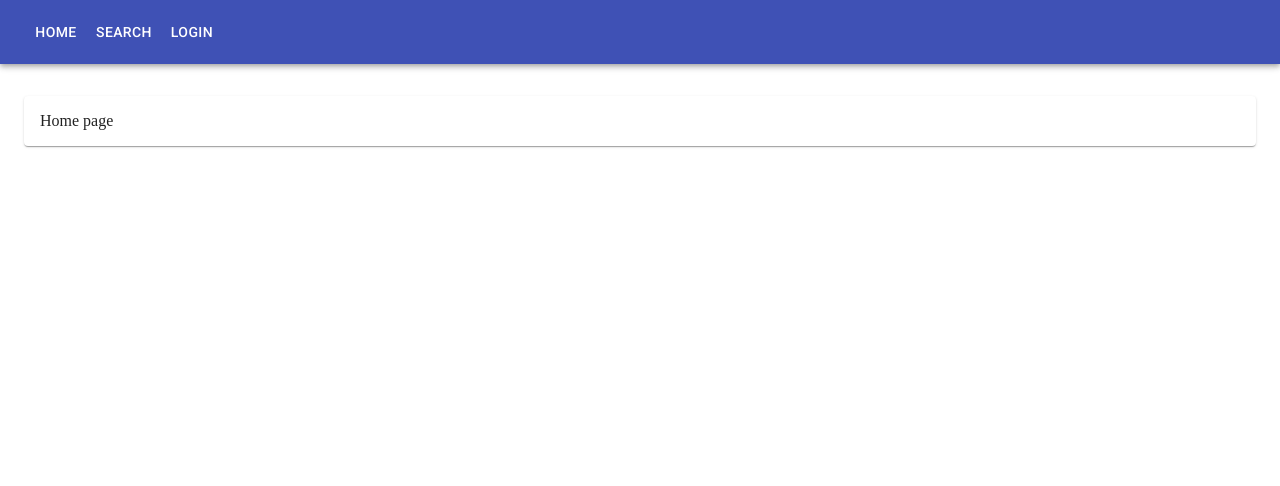
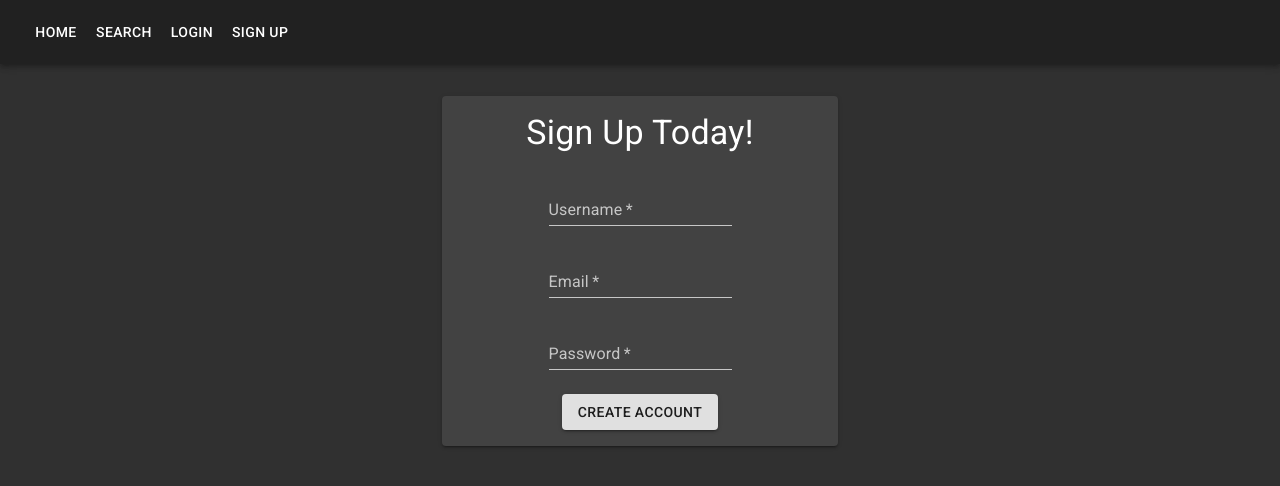
Before and after one commit to NamanhTran/CineRolls, a React (Create React App) app in the folder client/: page /register in a window 1280 px wide. Shown: the top 486 px of the page. Built offline with nearby package versions, Linux system fonts and the light colour scheme.

Commit message:
created login and sign up page

```diff
--- a/client/package.json
+++ b/client/package.json
@@ -10,6 +10,7 @@
     "@testing-library/react": "^11.2.3",
     "@testing-library/user-event": "^12.6.0",
     "axios": "^0.21.1",
+    "email-validator": "^2.0.4",
     "install": "^0.13.0",
     "js-cookie": "^2.2.1",
     "npm": "^6.14.11",
--- a/client/src/components/App.js
+++ b/client/src/components/App.js
@@ -8,6 +8,7 @@ import BoxBackground from './BoxBackground';
 import Search from './Search';
 import MovieDetail from './MovieDetails';
 import Login from './Login';
+import Register from './Register';
 
 const App = () => {
     const [selection, setSelection] = useState('');
@@ -33,8 +34,14 @@ const App = () => {
                     </Route>
 
                     <Route path="/login">
-                        <BoxBackground>
-                            {loggedIn ? <Redirect to='/' /> : <Login /> }
+                        <BoxBackground maxWidth="xs">
+                            {loggedIn ? <Redirect to='/' /> : <Login setLoggedIn={setLoggedIn}/> }
+                        </BoxBackground>
+                    </Route>
+
+                    <Route path="/register">
+                        <BoxBackground maxWidth="xs">
+                            {loggedIn ? null : <Register /> }
                         </BoxBackground>
                     </Route>
 
--- a/client/src/components/BoxBackground.js
+++ b/client/src/components/BoxBackground.js
@@ -1,15 +1,15 @@
 import { Container, Paper, Box } from '@material-ui/core';
 
-const BoxBackground = ({ children }) => {
+const BoxBackground = ({ maxWidth, children }) => {
     return (
-        <Container>
-            <Paper elevation={1}>
+        <Container maxWidth={maxWidth}>
+            <Paper elevation={2}>
                 <Box p={2} mt={4}>
                     {children}
                 </Box>
             </Paper>
         </Container>
     );
-}
+};
 
 export default BoxBackground;
--- /dev/null
+++ b/client/src/components/CustomTextField.js
@@ -0,0 +1,19 @@
+import { TextField, withStyles } from "@material-ui/core";
+
+const CustomTextField = withStyles({
+    root: {
+      '& label.Mui-focused': {
+        color: '#fff',
+      },
+      '& .MuiInput-underline:after': {
+        borderBottomColor: '#fff',
+      },
+      '& .MuiOutlinedInput-root': {
+        '&.Mui-focused fieldset': {
+          borderColor: '#fff',
+        },
+      },
+    }
+})(TextField);
+
+export default CustomTextField;
--- a/client/src/components/Login.js
+++ b/client/src/components/Login.js
@@ -1,6 +1,43 @@
+import React, { useState } from 'react';
+import { Button, Grid, Box } from '@material-ui/core';
+
+import CustomTextField from './CustomTextField';
 
 const Login = () => {
-    return ("Login Page");
+    const [username, setUsername] = useState('');
+    const [password, setPassword] = useState('');
+
+    const onUsernameChange = (event) => {
+        console.log(event.target.value);
+        setUsername(event.target.value);
+    };
+
+    const onPasswordChange = (event) => {
+        setPassword(event.target.value)
+    };
+
+    const onSubmit = (event) => {
+
+        console.log("Submit button hit");
+    };
+
+    return (
+        <form>
+            <Box>
+                <Grid container spacing={3} direction="column" alignItems="center" justify="center">
+                    <Grid item xs={12}>
+                        <CustomTextField required id="standard-required" label="Username" color="secondary" onChange={e => onUsernameChange(e)} />
+                    </Grid>
+                    <Grid item xs={12}>
+                        <CustomTextField required id="standard-required-password" type="password" color="secondary" label="Password" onChange={e => onPasswordChange(e)} />
+                    </Grid>
+                    <Grid item xs={12}>
+                        <Button variant="contained" color="default" onClick={e => onSubmit(e)}>Login</Button>
+                    </Grid>
+                </Grid>
+            </Box>
+        </form>
+    );
 };
 
 export default Login;
--- a/client/src/components/NavBar.js
+++ b/client/src/components/NavBar.js
@@ -5,7 +5,7 @@ import { Link } from 'react-router-dom';
 const NavBar = ({ loggedIn }) => {
 
     return (
-        <AppBar position="static" style={{ margin: 0 }}>
+        <AppBar position="static" style={{ margin: 0 }} color="default">
             <Toolbar>
                 <Typography variant="h6">
                     <Button component={Link} to="/" color="inherit" disableRipple={true}>
@@ -20,11 +20,15 @@ const NavBar = ({ loggedIn }) => {
                 </Typography>
 
                 <Typography variant="h6">
-                    {loggedIn ? <Button component={Link} to="logout" color="inherit">Logout</Button> : <Button component={Link} to="/login" color="inherit">Login</Button>}
+                    {loggedIn ? <Button component={Link} to="/logout" color="inherit" disableRipple={true}>Logout</Button> : <Button component={Link} to="/login" color="inherit" disableRipple={true}>Login</Button>}
+                </Typography>
+
+                <Typography variant="h6">
+                    {loggedIn ? null : <Button component={Link} to="/register" color="inherit" disableRipple={true}>Sign Up</Button>}
                 </Typography>
             </Toolbar>
         </AppBar>
     );
-}
+};
 
 export default NavBar;
--- /dev/null
+++ b/client/src/components/Register.js
@@ -0,0 +1,56 @@
+import { Button, Grid, Box, Typography } from '@material-ui/core';
+import React, { useState } from 'react';
+import EmailValidator from 'email-validator';
+
+import CustomTextField from './CustomTextField';
+
+const Register = () => {
+    const [username, setUsername] = useState('');
+    const [email, setEmail] = useState('');
+    const [isUsernameValid, setIsUsernameValid] = useState(false);
+    const [isEmailValid, setIsEmailValid] = useState(false);
+
+    const onUsernameChange = (event) => {
+        console.log(event.target.value);
+        setUsername(event.target.value);
+    };
+
+    const onEmailChange = (event) => {
+        console.log(event.target.value);
+        setEmail(event.target.value);
+    };
+
+    const onSubmit = (event) => {
+        if (isUsernameValid && isEmailValid) {
+
+        }
+
+        console.log("Submit button hit");
+    };
+
+    return (
+        <form>
+            <Box>
+                <Grid container spacing={3} direction="column" alignItems="center" justify="center">
+                    <Grid item xs={12}>
+                        <Typography variant="h4">Sign Up Today!</Typography>
+                    </Grid>
+                    <Grid item xs={12}>
+                        <CustomTextField required id="standard-required" label="Username" color="secondary" onChange={e => onUsernameChange(e)} />
+                    </Grid>
+                    <Grid item xs={12}>
+                        <CustomTextField required id="standard-required" label="Email" color="secondary" onChange={e => onEmailChange(e)}/>
+                    </Grid>
+                    <Grid item xs={12}>
+                        <CustomTextField required id="standard-required-password" type="password" color="secondary" label="Password" />
+                    </Grid>
+                    <Grid item xs={12} pt={1}>
+                        <Button variant="contained" color="default" onClick={e => onSubmit(e)}>Create Account</Button>
+                    </Grid>
+                </Grid>
+            </Box>
+        </form>
+    );
+};
+
+export default Register;
--- a/client/src/components/Search.js
+++ b/client/src/components/Search.js
@@ -6,6 +6,7 @@ import { Autocomplete } from '@material-ui/lab';
 import axios from 'axios';
 
 import MovieResult from './MovieResult';
+import CustomTextField from './CustomTextField';
 
 const Search = ({ selection, setSelection }) => {
     const [text, setText] = useState('');
@@ -55,7 +56,7 @@ const Search = ({ selection, setSelection }) => {
 
     const renderInput = (params) => {
         return (
-        <TextField
+        <CustomTextField
             {...params}
             id="outlined-basic"
             label="Enter a Movie to Search"
--- a/client/src/index.js
+++ b/client/src/index.js
@@ -1,5 +1,20 @@
 import React from 'react';
 import ReactDOM from 'react-dom';
 import App from './components/App';
+import { ThemeProvider, createMuiTheme } from '@material-ui/core/styles';
+import CssBaseline from '@material-ui/core/CssBaseline';
 
-ReactDOM.render(<App />, document.querySelector('#root'));
+const theme = createMuiTheme({
+    palette: {
+      type: "dark",
+    }
+  });
+
+
+ReactDOM.render(
+    <ThemeProvider theme={theme}>
+        <CssBaseline />
+        <App />
+    </ThemeProvider>,
+    document.querySelector('#root')
+);
```
Also changed, not shown: 1 other file (tests, documents, lock files or other folders).
